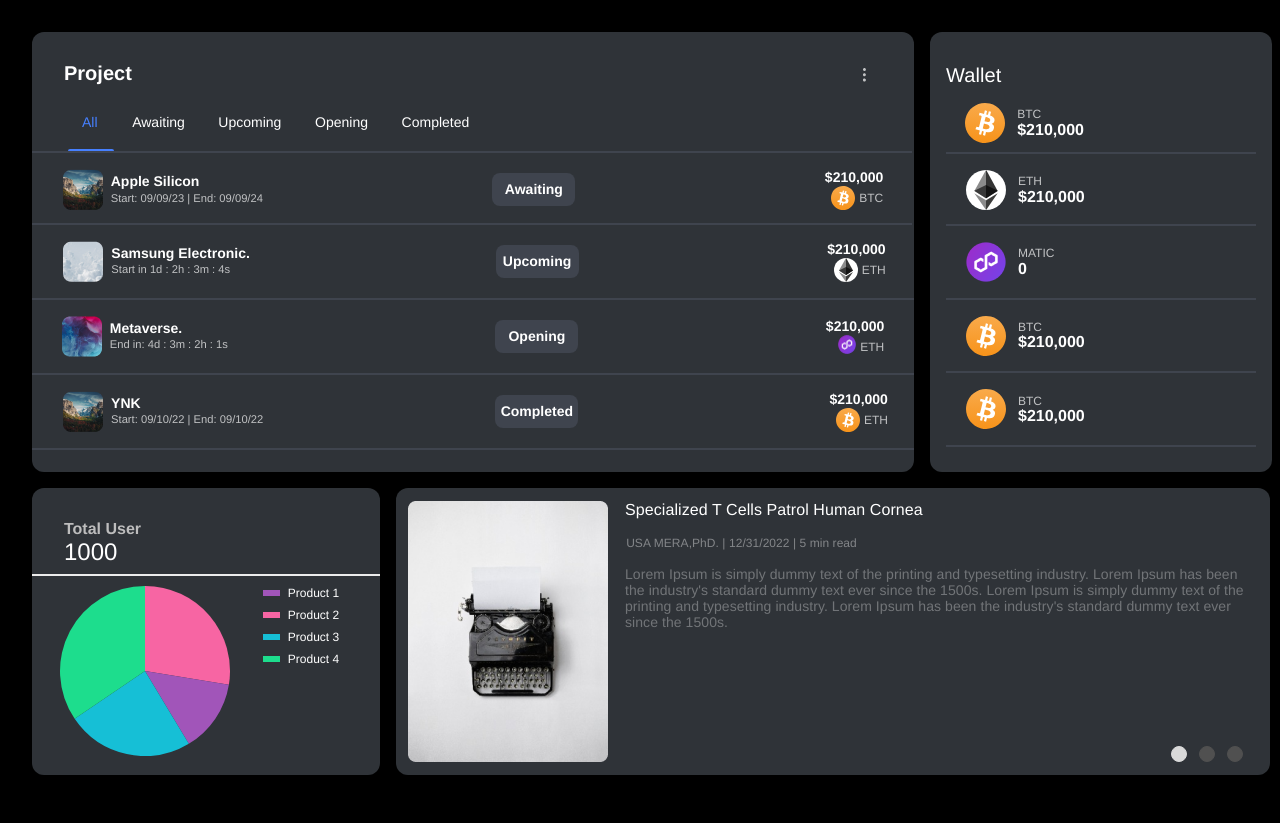
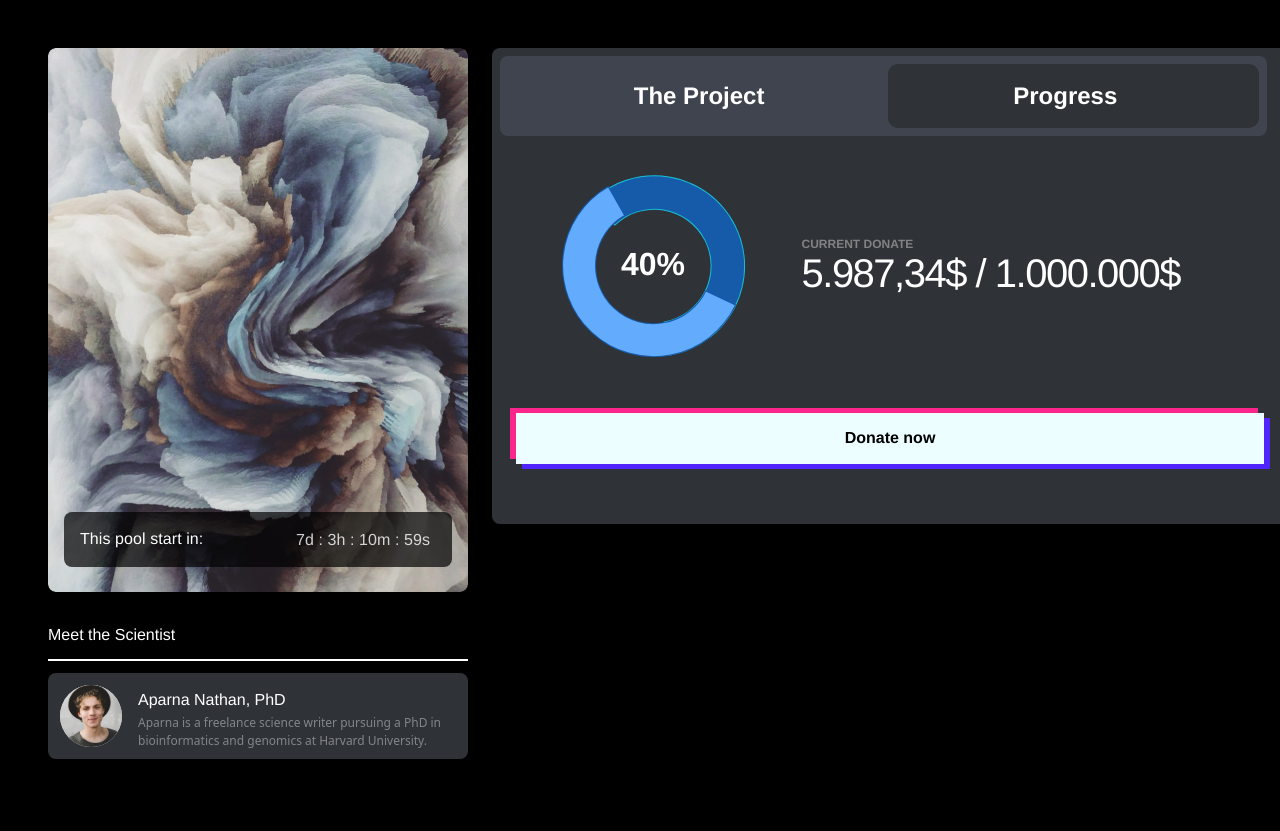
Before and after one commit to tung0101/scientist, a React (Create React App) app: page / in a window 1280 px wide. Shown: the top 831 px of the page. Built offline with nearby package versions, Linux system fonts and the light colour scheme.

Commit message:
change npm run dev

```diff
--- a/package.json
+++ b/package.json
@@ -15,7 +15,7 @@
     "web-vitals": "^2.1.4"
   },
   "scripts": {
-    "dev": "react-scripts start",
+    "start": "react-scripts start",
     "build": "react-scripts build",
     "test": "react-scripts test",
     "eject": "react-scripts eject"
--- a/src/App.jsx
+++ b/src/App.jsx
@@ -11,9 +11,9 @@ const App = () => {
   return (
     <main>
       {/* <ListProject /> */}
-      <DashboardScientist />
+      {/* <DashboardScientist /> */}
       {/* <DetailProject /> */}
-      {/* <Progress /> */}
+      <Progress />
     </main>
   );
 };
```
